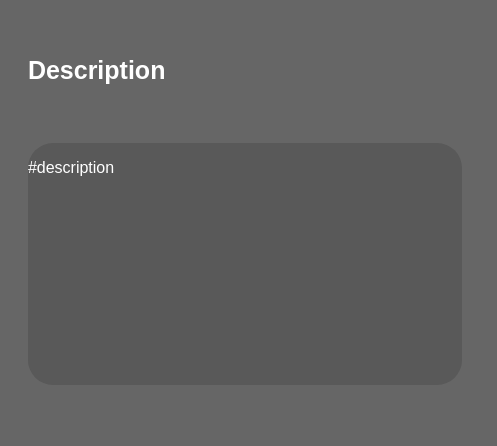
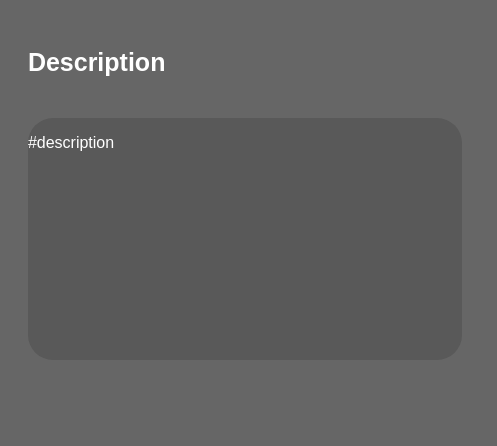
Before and after one commit to fightingox1/amazing-math-revamp-mockup, a plain HTML site: page index.html in a window 1280 px wide. Shown: the part 397-843 px from the top of the page, 783-1280 px from the left. Drawn offline with Linux system fonts and the light colour scheme.

Commit message:
Update index.html

```diff
--- a/index.html
+++ b/index.html
@@ -80,7 +80,7 @@ body {
 }
 
 .description_div {
-    top: 14.5%;
+    top: 12.5%;
     right: 3%;
     width: 37.51%;
     height: 85.4%;
@@ -94,7 +94,7 @@ body {
 .description_div_text {
   border-radius: 25px;
   background-color: #595959;
-  bottom: 5%;
+  bottom: 10%;
   width: 100%;
   height: 70%;
   position: absolute;
```
